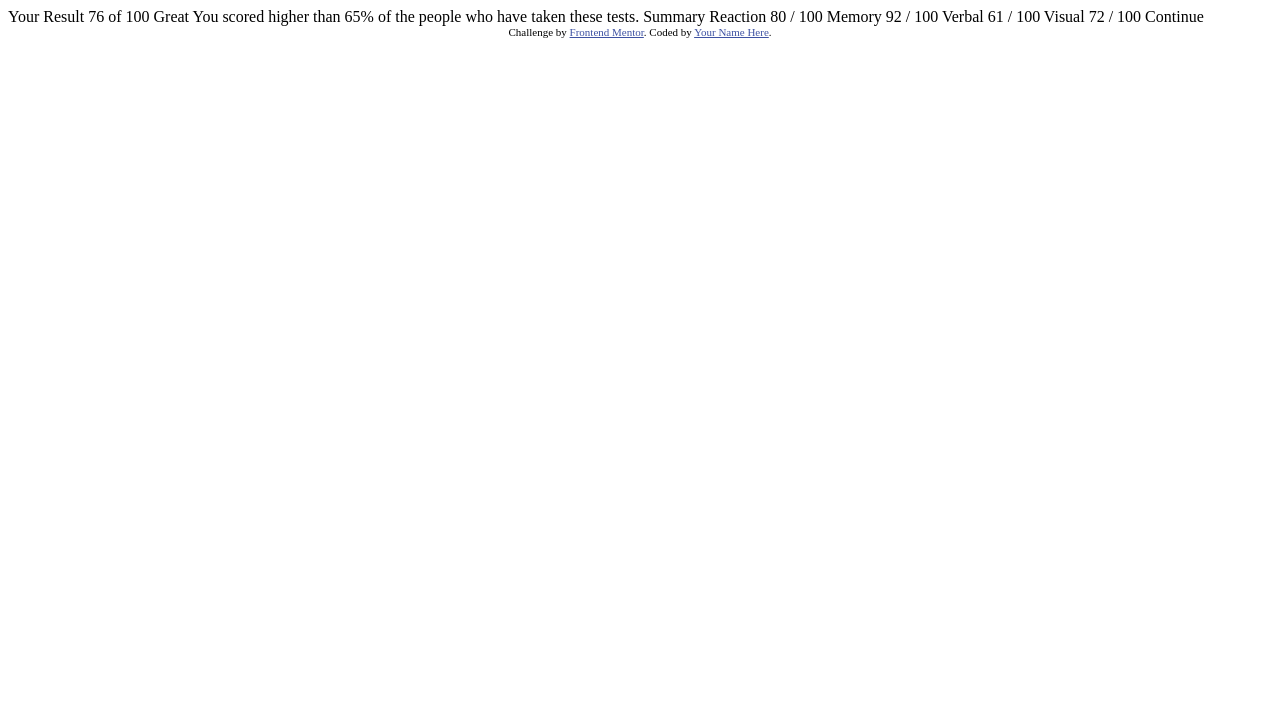
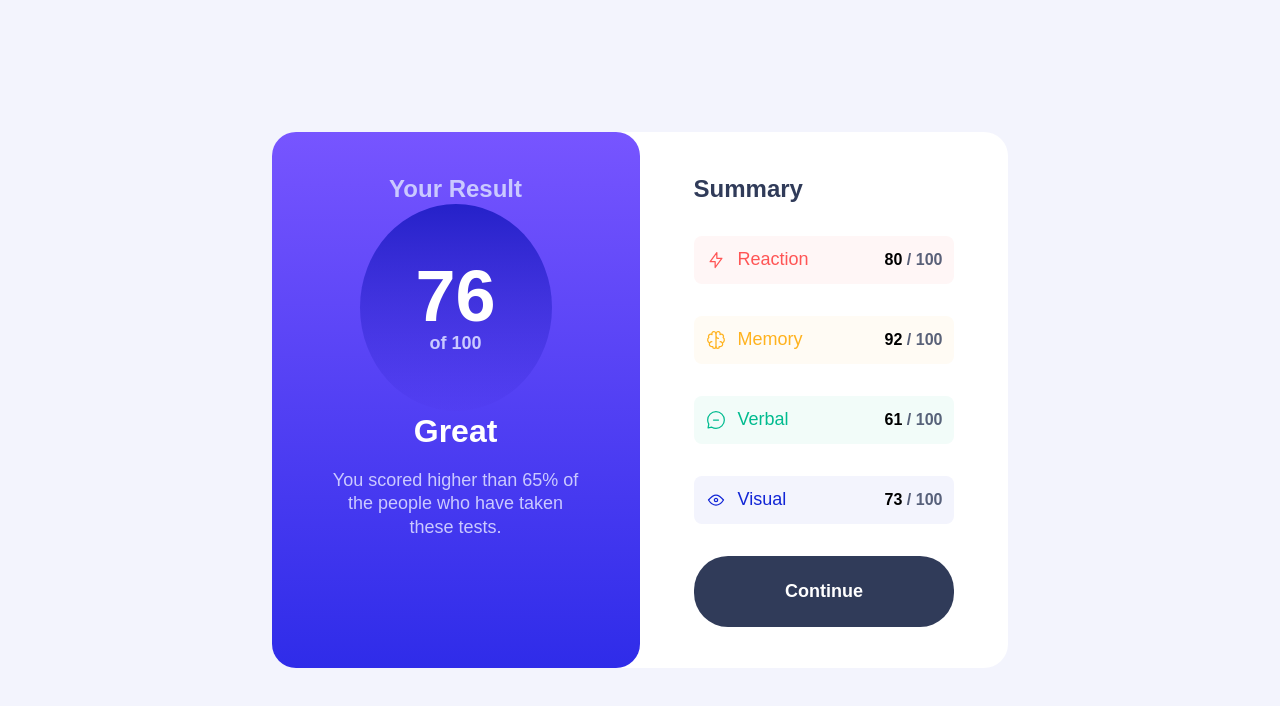
Before and after one commit to str320/frontendmentor-results-summary-component, a plain HTML site: page index.html in a window 1280 px wide. Drawn offline with Linux system fonts and the light colour scheme.

Commit message:
second commit

```diff
--- /dev/null
+++ b/base/_base.css
@@ -0,0 +1,36 @@
+*, *::after, *::before {
+    box-sizing: border-box;
+    padding: 0;
+    margin: 0;
+}
+
+html, body {
+    line-height: 1.5;
+    scroll-behavior: smooth;
+}
+
+body {
+    -webkit-font-smoothing: antialiased;
+}
+
+input, button, textarea, select {
+    font: inherit;
+    max-width: 100%;
+}
+
+img, picture, canvas, video, svg {
+    display: block;
+    max-width: 100%;
+}
+
+p, h1, h2, h3, h4 h5 {
+    overflow-wrap: break-word;
+}
+
+p {
+    text-wrap: pretty;
+}
+
+h1, h2, h3, h4, h5 {
+    text-wrap: balance;
+}
--- /dev/null
+++ b/common.blocks/card/_card.css
@@ -0,0 +1,169 @@
+.container {
+    max-width: 1440px;
+    padding: 0 12px;
+    margin: 0  auto;
+}
+
+.card {
+    display: flex;
+    background-color: var(--white);
+    border-radius: 24px;
+}
+
+.card__info {
+    display: flex;
+    flex-direction: column;
+    align-items: center;
+    gap: var(--sp-32);
+    text-align: center;
+    background: linear-gradient(to bottom, var(--grad-2), var(--grad-2-2));
+    border-radius: 24px;
+    padding: 41px 54px;
+}
+
+.card__info-title {
+    font-size: 1.5rem;
+    font-weight: 700;
+    line-height: 1.3;
+    color: var(--navy-200);
+}
+
+.card__dash {
+    display: flex;
+    flex-direction: column;
+    background: linear-gradient( to bottom,var(--grad-1), var(--grad-1-2));
+    border-radius: 50%;
+    width: fit-content;
+    padding: 56px;
+}
+
+.card__info-number {
+    font-size: 4.5rem;
+    font-weight: 800;
+    line-height: 1;
+    color: var(--white);
+}
+
+.card__info-number--small {
+    font-size: 1.125rem;
+    font-weight: 700;
+    line-height: 1.3;
+    color: var(--navy-200);
+}
+
+.card__info-subhed {
+    font-size:2rem;
+    font-weight: 700;
+    line-height: 1.3;
+    color: var(--white);
+    margin: 0 0 16px;
+}
+
+.card__info-text {
+    font-size: 1.125rem;
+    font-weight: 500;
+    line-height: 1.3;
+    color: var(--navy-200);
+    max-width: 260px;
+}
+
+.card__details {
+  padding: 41px 54px;
+}
+
+.card__details-title {
+    font-size: 1.5rem;
+    font-weight: 700;
+    line-height: 1.3;
+    color: var(--navy-500);
+    margin: 0 0 32px;
+}
+
+.card__items {
+    display: flex;
+    flex-direction: column;
+    gap: 32px;
+    margin: 0 0 32px;
+}
+
+.card__item {
+    display: flex;
+    align-items: center;
+    gap: 76px;
+    padding: 12px;
+    border-radius: 8px;
+    width: 100%;
+}
+
+.card__group {
+    flex: 1;
+    display: flex;
+    align-items: center;
+    gap: 12px;
+}
+
+.card__item-text {
+    font-size: 1.125rem;
+    font-weight: 500;
+    line-height: 1.3;
+}
+
+.card__item-numb {
+    font-weight: 700;
+    color: black;
+}
+
+.card__item-numb span {
+    color: rgba(48, 59, 89, 0.8);
+}
+
+.card__item:nth-child(1) {
+    background-color: var(--secondary-red-50);
+    color: var(--primary-red-400);
+}
+.card__item:nth-child(2) {
+    background-color: var(--secondary-yellow-50);
+    color: var(--primary-yellow-400);
+}
+.card__item:nth-child(3) {
+    background-color: var(--secondary-green-50);
+    color: var(--primary-green-500);
+}
+.card__item:nth-child(4) {
+    background-color: var(--secondary-blue-50);
+    color: var(--primary-blue-800);
+}
+
+.button {
+    all: unset;
+    width: 100%;
+    padding: 24px 0;
+    text-align: center;
+    border-radius: 34px;
+    cursor: pointer;
+}
+
+.button__cta {
+    background-color: var(--navy-500);
+    color: white;
+    font-size: 1.125rem;
+    font-weight: 700;
+    line-height: 1.3;
+}
+
+.button--hover:hover {
+    background-color: var(--primary-blue-800);
+}
+
+@media (max-width: 48.87rem) {
+    .card {
+        flex-direction: column;
+        border-radius: 24px 24px 0 0 ;
+    }
+    .card__info {
+        border-radius: 0 0 24px 24px;
+    }
+    .card__details {
+        padding-inline: 32px;
+    }
+}
--- /dev/null
+++ b/default/_default.css
@@ -0,0 +1,40 @@
+:root {
+    /* Colors */
+    --primary-red-400: rgb(255, 85, 85);
+    --primary-yellow-400: rgb(255, 178, 30);
+    --primary-green-500: rgb(0, 187, 143);
+    --primary-blue-800: rgb(17, 37, 214);
+
+    --secondary-red-50: rgb(255, 246, 246);
+    --secondary-yellow-50: rgb(255, 251, 244);
+    --secondary-green-50: rgb(242, 252, 249);
+    --secondary-blue-50: rgb(243, 244, 253);
+
+    --white: rgb(255, 255, 255);
+    --black: rgb(0, 0, 0);
+    --navy-50: rgb(236, 242, 255);
+    --navy-200: rgb(202, 201, 255);
+    --navy-500: rgb(48, 59, 89);
+
+    --grad-1: rgb(37, 33, 201);
+    --grad-1-2: rgba(78, 33, 201, 0.038);
+
+    --grad-2: rgb(119, 85, 255);
+    --grad-2-2: rgb(47, 44, 233);
+
+    /* Breakpoints */
+
+    --desktop-brk: 90rem;
+    --mobile-brk: 23.43rem;
+}
+
+body {
+    background-color: var(--secondary-blue-50);
+    font-family: "Hanken Grotesk", sans-serif;
+}
+
+main {
+    display: grid;
+    place-content: center;
+    min-height: 100vh;
+}
--- a/index.html
+++ b/index.html
@@ -2,46 +2,71 @@
 <html lang="en">
 <head>
   <meta charset="UTF-8">
-  <meta name="viewport" content="width=device-width, initial-scale=1.0"> <!-- displays site properly based on user's device -->
+  <meta name="viewport" content="width=device-width, initial-scale=1.0">
+<link rel="stylesheet" href="./src/style.css">
 
   <link rel="icon" type="image/png" sizes="32x32" href="./assets/images/favicon-32x32.png">
-
-  <title>Frontend Mentor | Results summary component</title>
-
-  <!-- Feel free to remove these styles or customise in your own stylesheet 👍 -->
-  <style>
-    .attribution { font-size: 11px; text-align: center; }
-    .attribution a { color: hsl(228, 45%, 44%); }
-  </style>
+  <title>Results summary component</title>
 </head>
 <body>
 
-  Your Result
-  76
-  of 100
+  <main>
+    <section class="container">
+      <article class="card">
+          <div class="card__info">
+            <h1 class="card__info-title">Your Result</h1>
+            <div class="card__dash">
+              <p class="card__info-number">76
+              </p>
+              <span class="card__info-number--small">of 100</span>
+            </div>
+            <div>
+              <h2 class="card__info-subhed">Great</h2>
+              <p class="card__info-text">You scored higher than 65% of the people who have taken these tests.</p>
+            </div>
+          </div>
+          <div class="card__details">
+            <h2 class="card__details-title">Summary</h2>
+            <div class="card__items">
 
-  Great
-  You scored higher than 65% of the people who have taken these tests.
+              <div class="card__item">
+                <div class="card__group">
+                  <img class="card__item-icon" src="./assets/images/icon-reaction.svg" alt="">
+                  <p class="card__item-text">Reaction</p>
+                </div>
+                <p class="card__item-numb">80 <span> / 100</span></p>
+              </div>
 
-  Summary
+              <div class="card__item">
+                <div class="card__group">
+                  <img class="card__item-icon" src="./assets/images/icon-memory.svg" alt="">
+                  <p class="card__item-text">Memory</p>
+                </div>
+                <p class="card__item-numb">92<span> / 100</span></p>
+              </div>
 
-  Reaction
-  80 / 100
+              <div class="card__item">
+                 <div class="card__group">
+                   <img class="card__item-icon" src="./assets/images/icon-verbal.svg" alt="">
+                   <p class="card__item-text">Verbal</p>
+                 </div>
+                <p class="card__item-numb">61<span> / 100</span></p>
+              </div>
 
-  Memory
-  92 / 100
+              <div class="card__item">
+                 <div class="card__group">
+                   <img class="card__item-icon" src="./assets/images/icon-visual.svg" alt="">
+                   <p class="card__item-text">Visual</p>
+                 </div>
+                <p class="card__item-numb">73<span> / 100</span></p>
+              </div>
 
-  Verbal
-  61 / 100
-
-  Visual
-  72 / 100
-
-  Continue
-
-  <div class="attribution">
-    Challenge by <a href="https://www.frontendmentor.io?ref=challenge" target="_blank">Frontend Mentor</a>.
-    Coded by <a href="#">Your Name Here</a>.
+            </div>
+            <button class="button button__cta button--hover">Continue</button>
+          </div>
+      </article>
+    </section>
+  </main>
   </div>
 </body>
 </html>
--- /dev/null
+++ b/src/style.css
@@ -0,0 +1,9 @@
+/* Reset */
+@import url("../base/_base.css");
+
+/* Default */
+@import url("../default/_default.css");
+
+/* Card */
+
+@import url("../common.blocks/card/_card.css");
```
Also changed, not shown: 3 other files.
